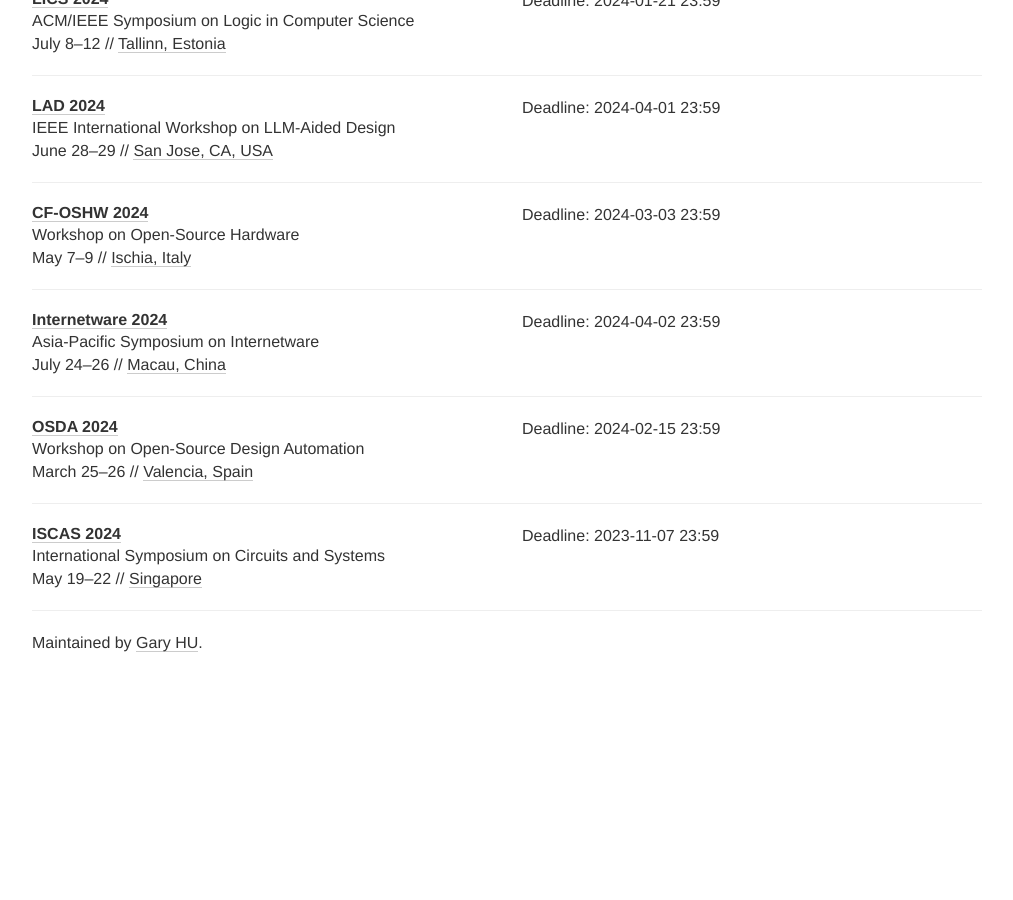
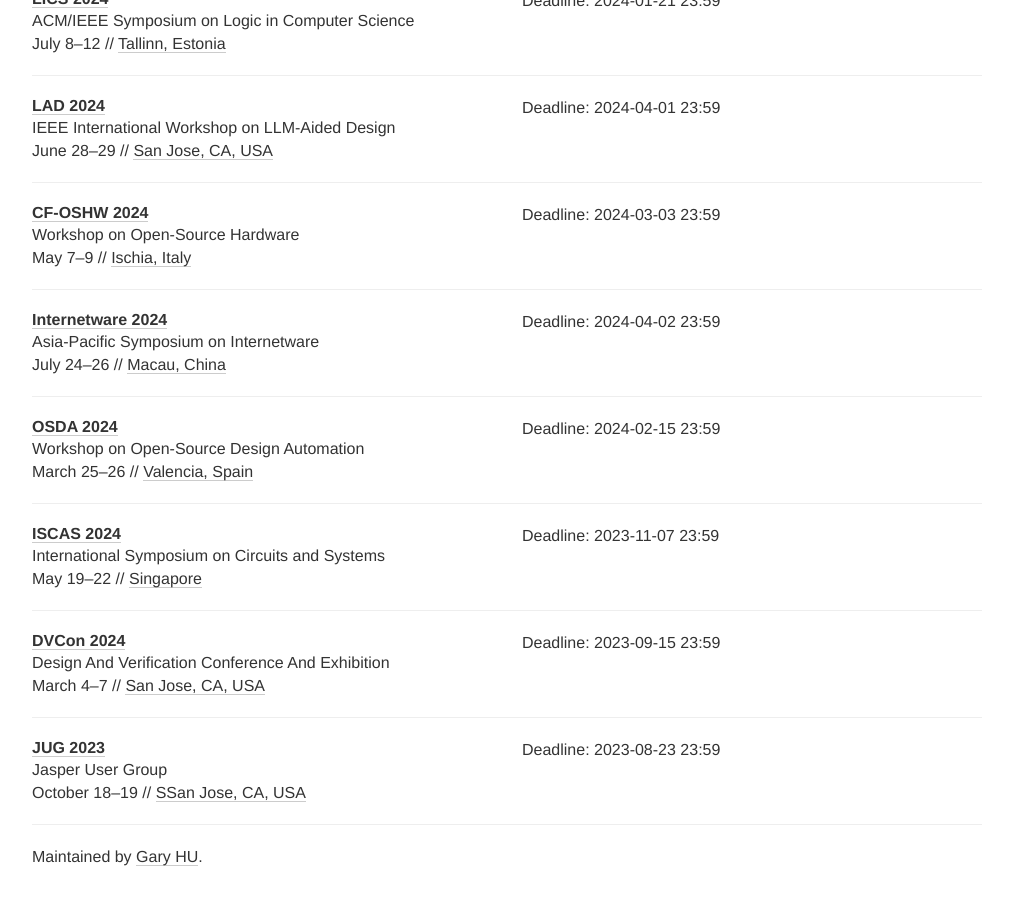
Before and after one commit to Gy-Hu/EDA_FV_conference_deadline, a Jekyll site: the page built from index.html, in a window 1280 px wide and 900 px high, scrolled down 4519 px. Shown: the whole window, without its empty margins (133-1146 px from the left). Built offline with Jekyll 4.4.1, drawn with Linux system fonts in a browser that asks for light colours; nearby versions of some CDN libraries; comment, search, counter and statistics services are not loaded; before the commit the page ends 5205 px from its top, so only the background shows below that.

Commit message:
update DVCon, JUG

```diff
--- a/_data/conferences.yml
+++ b/_data/conferences.yml
@@ -377,3 +377,21 @@
   deadline: ["2023-11-07 23:59"]
   place:  Singapore
   tags: [EDA]
+
+- name: DVCon
+  year: 2024
+  date: March 4-7
+  description: Design And Verification Conference And Exhibition
+  link: https://2024.dvcon.org/
+  deadline: ["2023-09-15 23:59"]
+  place:  San Jose, CA, USA
+  tags: [EDA]
+
+- name: JUG
+  year: 2023
+  date: October 18-19
+  description: Jasper User Group
+  link: https://www.cvent.com/c/abstracts/4a26a759-45c2-4305-bfb0-ecef9b699518
+  deadline: ["2023-08-23 23:59"]
+  place:  SSan Jose, CA, USA
+  tags: [EDA]
```
